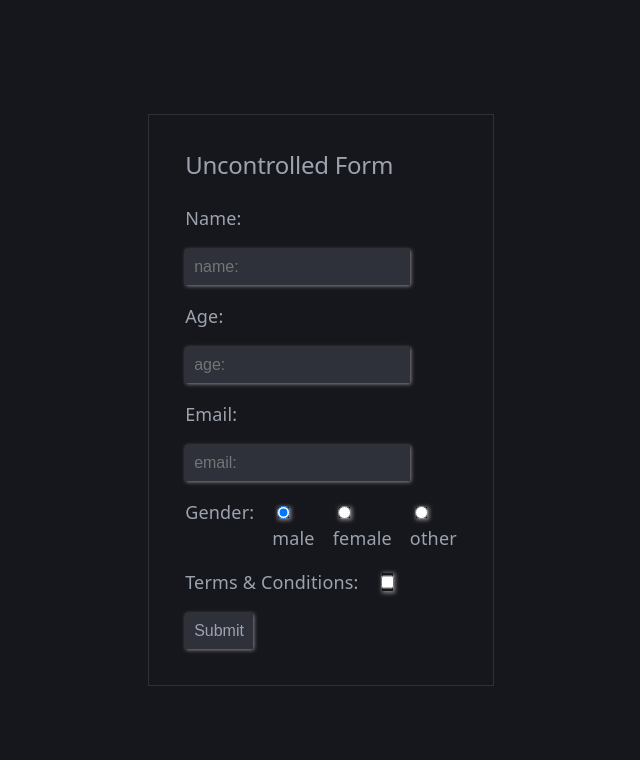
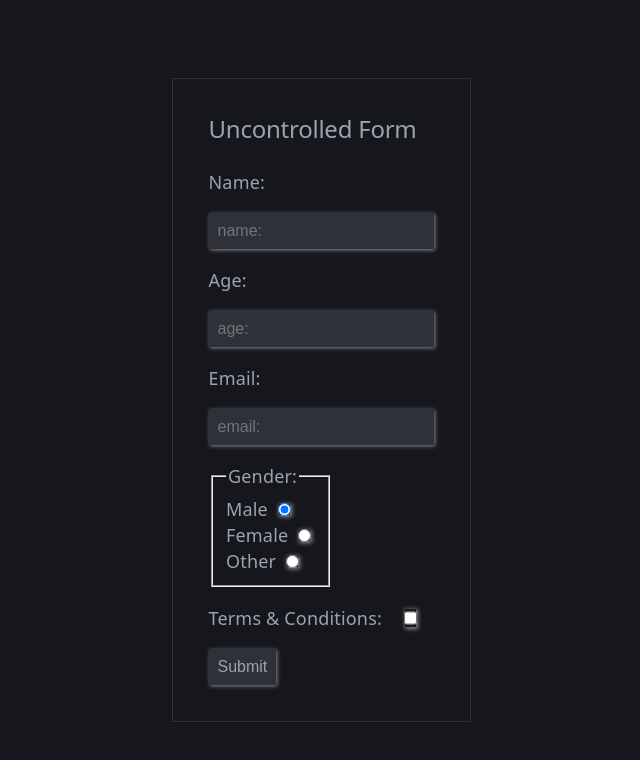
Before and after one commit to Nastya-Student/rss-react, a React (Vite) app in the folder forms/: page / in a window 1280 px wide. Both pictures are taken after a click on the button "U-Form". Shown: the top 760 px of the page, without its empty margins (319-959 px from the left). Built offline with nearby package versions, Linux system fonts and the light colour scheme.

Commit message:
feat: implement react-hook-form in controlled form,  refactor uncontrolled form refs and radiobuttons

```diff
--- a/forms/src/components/Input.tsx
+++ b/forms/src/components/Input.tsx
@@ -3,9 +3,17 @@ import type { JSX } from 'react/jsx-runtime';
 
 type InputProps = {
   inputRef?: React.Ref<HTMLInputElement | null>;
-  type: 'text' | 'email' | 'tel' | 'radio' | 'checkbox' | 'file' | 'url';
+  type:
+    | 'text'
+    | 'email'
+    | 'tel'
+    | 'radio'
+    | 'checkbox'
+    | 'file'
+    | 'url'
+    | 'number';
   name: string;
-  initValue?: string | number | string[];
+  value?: string | number | string[];
   onChange?: (e: React.ChangeEvent<HTMLInputElement>) => void;
   placeholder?: string;
   required?: boolean;
@@ -16,36 +24,17 @@ export const Input = (props: InputProps): JSX.Element => {
   return (
     <>
       <label htmlFor={props.name}>{props.labelText}</label>
-      {Array.isArray(props.initValue) ? (
-        props.initValue.map((value, index) => (
-          <div key={index}>
-            <input
-              ref={props.inputRef}
-              key={index}
-              type="radio"
-              name={props.name}
-              id={props.name}
-              value={value}
-              onChange={props.onChange}
-              placeholder={props.placeholder}
-              className="radio-button"
-              defaultChecked={value === 'male'}
-            ></input>
-            <div>{value}</div>
-          </div>
-        ))
-      ) : (
+
       <input
         ref={props.inputRef}
         type={props.type}
         name={props.name}
         id={props.name}
-          value={props.initValue}
+        value={props.value}
         onChange={props.onChange}
         placeholder={props.placeholder}
         required={props.required}
       ></input>
-      )}
     </>
   );
 };
--- a/forms/src/features/forms/ReactHookForm.tsx
+++ b/forms/src/features/forms/ReactHookForm.tsx
@@ -2,79 +2,128 @@ import type { JSX } from 'react/jsx-runtime';
 import { useAppDispatch } from '../../store/hooks';
 import { add } from '../../store/app.slice';
 import { Input } from '../../components/Input';
-import { useState } from 'react';
+import { closeRHForm } from '../../store/rhFormSlice';
+import { Controller, useForm } from 'react-hook-form';
 import type { MyFormData } from '../../types/MyFormData';
-import { closeRHForm } from '../../store/rhFormSlice';
 
 export const ReactHookForm = (): JSX.Element => {
   const dispatch = useAppDispatch();
-  const [formData, setFormData] = useState<MyFormData>({
+
+  const { control, handleSubmit } = useForm<MyFormData>({
+    defaultValues: {
       name: '',
-    age: 0,
+      age: '',
       email: '',
       gender: 'male',
+    },
   });
+
+  const onSubmit = (data: MyFormData) => {
+    dispatch(add(data));
+    dispatch(closeRHForm());
+  };
 
   return (
     <form
-      onSubmit={(e) => {
-        e.preventDefault();
-        dispatch(add(formData));
-        dispatch(closeRHForm());
-      }}
+      onSubmit={handleSubmit(onSubmit)}
       className="form-block react-hook-form"
     >
       <h2>React Hook Form</h2>
+
+      <Controller
+        name="name"
+        control={control}
+        render={({ field }) => (
           <Input
             type={'text'}
-        name={'name'}
-        onChange={(e) => {
-          setFormData((prev) => ({ ...prev, name: e.target.value }));
-        }}
             placeholder={'name:'}
             required={true}
             labelText={'Name:'}
+            {...field}
           ></Input>
+        )}
+      ></Controller>
+
+      <Controller
+        name="age"
+        control={control}
+        render={({ field }) => (
           <Input
-        type={'text'}
-        name={'age'}
-        onChange={(e) => {
-          setFormData((prev) => ({ ...prev, age: Number(e.target.value) }));
-        }}
+            type={'number'}
             placeholder={'age:'}
             required={true}
             labelText={'Age:'}
+            {...field}
           ></Input>
+        )}
+      ></Controller>
+
+      <Controller
+        name="email"
+        control={control}
+        render={({ field }) => (
           <Input
             type={'email'}
-        name={'email'}
-        onChange={(e) => {
-          setFormData((prev) => ({ ...prev, email: e.target.value }));
-        }}
             placeholder={'email:'}
             required={true}
             labelText={'Email:'}
+            {...field}
           ></Input>
+        )}
+      ></Controller>
 
       <div className="radio-buttons">
-        <Input
-          type={'radio'}
-          name={'gender'}
-          initValue={['male', 'female', 'other']}
-          onChange={(e) => {
-            setFormData((prev) => ({ ...prev, gender: e.target.value }));
+        <fieldset>
+          <legend>Gender:</legend>
+
+          <Controller
+            name="gender"
+            control={control}
+            render={({ field }) => {
+              return (
+                <>
+                  <div>
+                    <label htmlFor="gender-male">Male </label>
+                    <input
+                      type="radio"
+                      {...field}
+                      id="gender-male"
+                      value="male"
+                      className="radio-button"
+                      defaultChecked
+                    ></input>
+                  </div>
+                  <div>
+                    <label htmlFor="gender-female">Female </label>
+                    <input
+                      type="radio"
+                      {...field}
+                      id="gender-female"
+                      value="female"
+                      className="radio-button"
+                    ></input>
+                  </div>
+                  <div>
+                    <label htmlFor="gender-other">Other </label>
+                    <input
+                      type="radio"
+                      {...field}
+                      id="gender-other"
+                      value="other"
+                      className="radio-button"
+                    ></input>
+                  </div>
+                </>
+              );
             }}
-          labelText={'Gender:'}
-        ></Input>
+          ></Controller>
+        </fieldset>
       </div>
 
       <div className="radio-buttons">
         <Input
           type={'checkbox'}
           name={'terms'}
-          // onChange={(e) => {
-          //   setFormData((prev) => ({ ...prev, email: e.target.value }));
-          // }}
           required={true}
           labelText={' Terms & Conditions: '}
         ></Input>
--- a/forms/src/features/forms/UncontrolledForm.tsx
+++ b/forms/src/features/forms/UncontrolledForm.tsx
@@ -8,21 +8,23 @@ import { closeUForm } from '../../store/uForm.slice';
 export const UncontrolledForm = (): JSX.Element => {
   const dispatch = useAppDispatch();
 
-  const nameRef = useRef<HTMLInputElement>(null);
-  const ageRef = useRef<HTMLInputElement>(null);
-  const emailRef = useRef<HTMLInputElement>(null);
-  const genderRef = useRef<HTMLInputElement>(null);
+  const formRef = useRef<HTMLFormElement>(null);
 
   return (
     <form
+      ref={formRef}
       onSubmit={(e) => {
         e.preventDefault();
+        if (!formRef.current) {
+          return;
+        }
+        const formData = new FormData(formRef.current);
         dispatch(
           add({
-            name: nameRef.current?.value ?? '',
-            age: Number(ageRef.current?.value),
-            email: emailRef.current?.value ?? '',
-            gender: genderRef.current?.value ?? '',
+            name: formData.get('name')?.toString() ?? '',
+            age: formData.get('age')?.toString() ?? '',
+            email: formData.get('email')?.toString() ?? '',
+            gender: formData.get('gender')?.toString() ?? '',
           })
         );
         dispatch(closeUForm());
@@ -31,7 +33,6 @@ export const UncontrolledForm = (): JSX.Element => {
     >
       <h2>Uncontrolled Form</h2>
       <Input
-        inputRef={nameRef}
         type={'text'}
         name={'name'}
         placeholder={'name:'}
@@ -39,7 +40,6 @@ export const UncontrolledForm = (): JSX.Element => {
         labelText={'Name:'}
       ></Input>
       <Input
-        inputRef={ageRef}
         type={'text'}
         name={'age'}
         placeholder={'age:'}
@@ -47,7 +47,6 @@ export const UncontrolledForm = (): JSX.Element => {
         labelText={'Age:'}
       ></Input>
       <Input
-        inputRef={emailRef}
         type={'email'}
         name={'email'}
         placeholder={'email:'}
@@ -56,13 +55,40 @@ export const UncontrolledForm = (): JSX.Element => {
       ></Input>
 
       <div className="radio-buttons">
-        <Input
-          inputRef={genderRef}
-          type={'radio'}
-          name={'gender'}
-          initValue={['male', 'female', 'other']}
-          labelText={'Gender:'}
-        ></Input>
+        <fieldset>
+          <legend>Gender:</legend>
+          <div>
+            <label htmlFor="gender-male">Male </label>
+            <input
+              type="radio"
+              name="gender"
+              id="gender-male"
+              value="male"
+              className="radio-button"
+              defaultChecked
+            ></input>
+          </div>
+          <div>
+            <label htmlFor="gender-female">Female </label>
+            <input
+              type="radio"
+              name="gender"
+              id="gender-female"
+              value="female"
+              className="radio-button"
+            ></input>
+          </div>
+          <div>
+            <label htmlFor="gender-other">Other </label>
+            <input
+              type="radio"
+              name="gender"
+              id="gender-other"
+              value="other"
+              className="radio-button"
+            ></input>
+          </div>
+        </fieldset>
       </div>
 
       <div className="radio-buttons">
--- a/forms/src/types/MyFormData.ts
+++ b/forms/src/types/MyFormData.ts
@@ -1,6 +1,6 @@
 export type MyFormData = {
   name: string;
-  age: number;
+  age: string;
   email: string;
   gender: string;
 };
```
Lines whose indentation alone changed are shown as unchanged.
